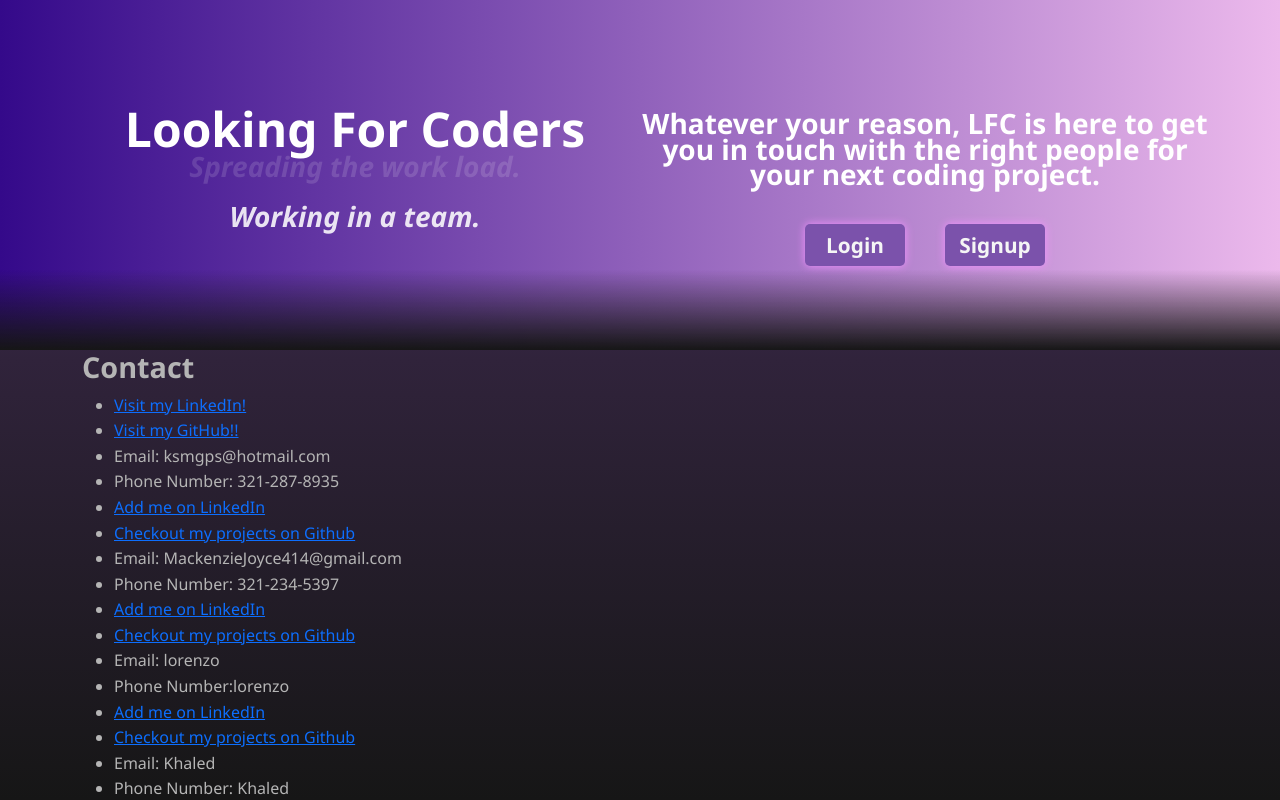
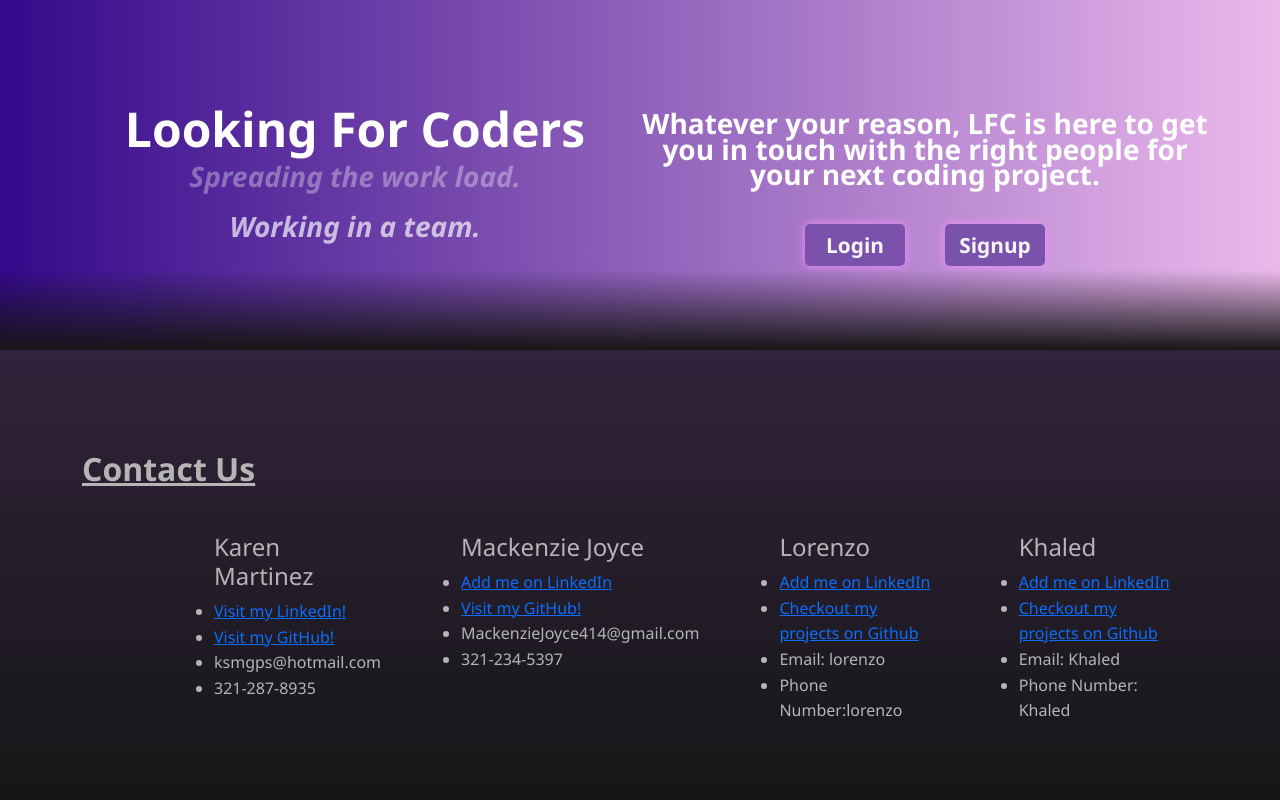
Before and after one commit to LorenzoFTSIC/LFCoders, a React (Create React App) app in the folder client/: page /contact in a window 1280 px wide. Shown: the top 800 px of the page. Built offline with nearby package versions, Linux system fonts and the light colour scheme.

Commit message:
styling to collaborators added

```diff
--- a/client/src/pages/Contact.js
+++ b/client/src/pages/Contact.js
@@ -1,13 +1,32 @@
 import React from 'react';
+
+const styles = {
+  box: {
+    display: 'flex',
+    margin: '20px',
+    paddingTop: '25px',
+    marginBottom: '200px'
+
+  },
+  collabBox:{
+    marginLeft:'80px'
+  },
+
+  title:{
+    marginTop: '100px',
+    textDecoration: "underline",
+  }
+};
 
 const Contact = () => {
   return (
     <div className="content">
       <section className="about-me">
-        <h2>Contact</h2>
+        <h1 className= "title" style={styles.title}>Contact Us</h1>
         <p className="body-text">
-          <ul>
-            <div>
+          <ul style={styles.box} className="box">
+            <div style={styles.collabBox} className="collabBox">
+              <h4>Karen Martinez</h4>
               <li id="linkedin">
                 <a href="https://www.linkedin.com/in/kmartinezguerrero/">
                   {' '}
@@ -15,13 +34,14 @@ const Contact = () => {
                 </a>{' '}
               </li>
               <li id="github">
-                <a href="https://github.com/kmart134"> Visit my GitHub!!</a>{' '}
+                <a href="https://github.com/kmart134"> Visit my GitHub!</a>{' '}
               </li>
-              <li>Email: ksmgps@hotmail.com</li>
-              <li>Phone Number: 321-287-8935</li>
+              <li>ksmgps@hotmail.com</li>
+              <li>321-287-8935</li>
             </div>
 
-            <div>
+            <div style={styles.collabBox} className="collabBox">
+            <h4>Mackenzie Joyce</h4>
               <li id="linkedin">
                 <a href="https://www.linkedin.com/in/mackenziejoyce/">
                   {' '}
@@ -29,13 +49,14 @@ const Contact = () => {
                 </a>{' '}
               </li>
               <li id="github">
-                <a href="https://github.com/mackenziejoyce"> Checkout my projects on Github</a>{' '}
+                <a href="https://github.com/mackenziejoyce"> Visit my GitHub!</a>{' '}
               </li>
-              <li>Email: MackenzieJoyce414@gmail.com</li>
-              <li>Phone Number: 321-234-5397</li>
+              <li>MackenzieJoyce414@gmail.com</li>
+              <li>321-234-5397</li>
             </div>
 
-            <div>
+            <div style={styles.collabBox} className="collabBox">
+            <h4>Lorenzo</h4>
               <li id="linkedin">
                 <a href="lorenzo">
                   {' '}
@@ -49,7 +70,8 @@ const Contact = () => {
               <li>Phone Number:lorenzo </li>
             </div>
 
-            <div>
+            <div style={styles.collabBox} className="collabBox">
+            <h4>Khaled</h4>
               <li id="linkedin">
                 <a href="Khaled">
                   {' '}
```
